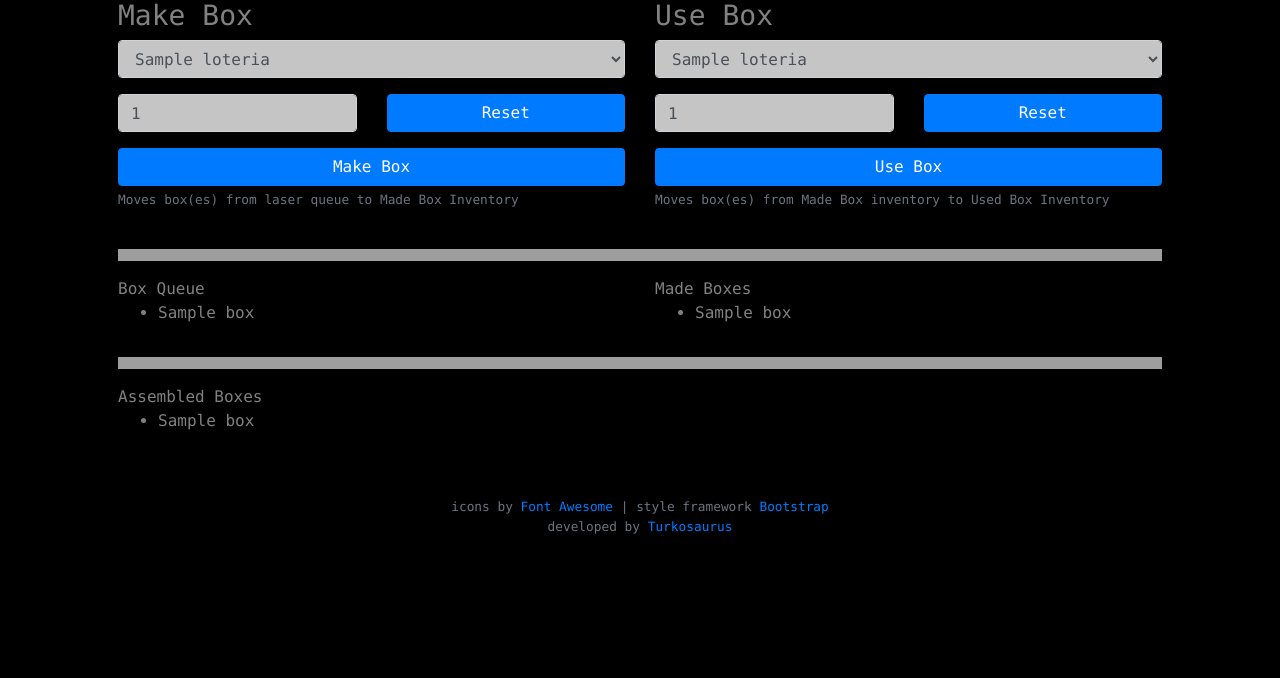
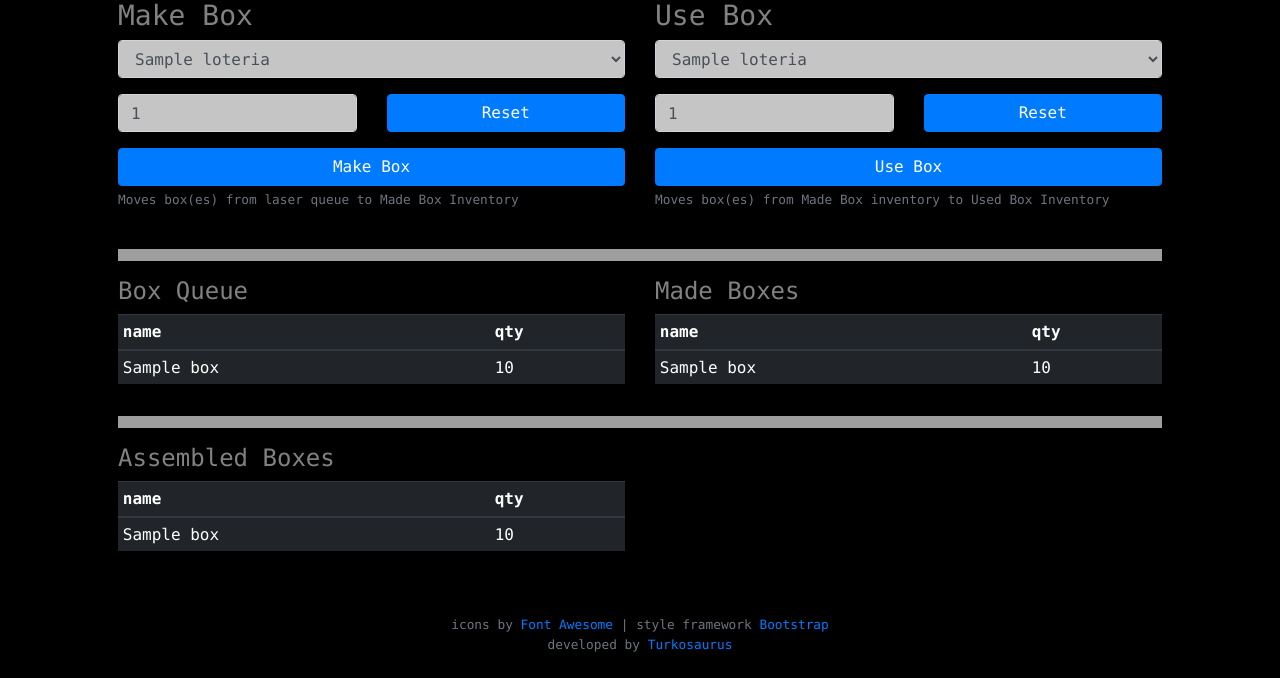
Before and after one commit to turkosaurus/nailivic, a Flask app: template templates/boxes.html in a window 1280 px wide. Shown: the part 371-1049 px from the top of the page. Before the commit the page ends 905 px from the top, so only its background shows below. Run offline with Flask 2, Linux system fonts and the light colour scheme; the template is opened without the code that fills it: most values are stand-ins (such as "Sample title", 1, 10 or a date in 2020); parts of the project's set-up code (start-up, migrations or seed data) failed here and were passed over; some libraries are stand-ins or nearby versions.

Commit message:
all components for v1.0 are ready

```diff
--- a/application.py
+++ b/application.py
@@ -1695,44 +1695,42 @@ def config(path):
             usedboxes = request.form.get("wipe-usedboxes")
             projections = request.form.get("wipe-projections")
 
-            print(items)
+            message = ''
 
             if items == 'true':
                 # Wipe items
-                deleted = db.execute("DELETE FROM items")
-                flash(f"Success, {deleted} items wiped.")
-                return redirect("/admin")
+                removed = db.execute("DELETE FROM items")
+                message = str(removed) + " items deleted from inventory. "
 
             if parts == 'true':
                 # Wipe parts
                 removed = db.execute("DELETE FROM parts")
-                flash(f"Sucess, {removed} parts deleted from inventory.")
-                return redirect('/parts/backs')
+                message = message + str(removed) + " items deleted from inventory. "
 
             if boxes == 'true':
                 # Wipe used boxes
-                db.execute("DELETE FROM boxused")
-                return render_template('message.html', message="Success, used boxes wiped.")
+                removed = db.execute("DELETE FROM boxused")
+                message = message + str(removed) + " used boxes deleted from inventory. "
 
             if usedboxes == 'true':
                 # Wipe boxes
                 db.execute("DELETE FROM boxes")
-                return render_template('message.html', message="Success, boxes wiped.")
+                message = message + str(removed) + " boxes deleted from inventory. "
 
             if projections == 'true':
                 # Wipe projections
+
                 # Identify current cycle
                 active = db.execute("SELECT id, name, created_on FROM cycles WHERE current='TRUE'")
-                print(f"active cycle:{active}")
                 cycle = active[0]['id']
 
-                db.execute("DELETE FROM projections where cycle=:cycle", cycle=cycle)
-
-                flash("Success, current event's projections wiped.")
-                return redirect('/admin')
-
-            #TODO create counter and return number of sucessful rows per action
-            flash("Setup changes complete.")
+                removed = db.execute("DELETE FROM projections where cycle=:cycle", cycle=cycle)
+                message = message + str(removed) + " items removed from current event projections. "
+
+                removed = db.execute("DELETE FROM production")
+                message = message + str(removed) + " parts removed from current event laser queue."
+
+            flash(message)
             return redirect("/admin")
 
 
--- a/templates/admin.html
+++ b/templates/admin.html
@@ -83,8 +83,7 @@ Admin -
                     <small class="form-text text-muted">
                         <small class="form-text text-muted">
                             <small class="form-text text-muted">
-                                Adds .csv export to Event's projections using column C SKUs
-
+                                Adds .csv export to Event's projections using column C SKUs. Production table will not be built until Event Production is loaded from the Projections page.
                             </small>
                         </small>
                     </small>
@@ -224,6 +223,7 @@ Admin -
                 <h4>
                     Wipe Inventory
                 </h4>
+
                 <div class="form-group form-check">
                     <input type="checkbox" class="form-check-input" name="wipe-items" id="wipe-items" value="true">
                     <label class="form-check-label" for="wipe-items">Items</label>
--- a/templates/boxes.html
+++ b/templates/boxes.html
@@ -146,40 +146,97 @@ Items
 
     <div class="row">
         <div class="col-md-6 col-sm-12">
+            <h4>
                 Box Queue
-            <ul>
+            </h4>
+            <table class="table table-sm table-hover table-dark">
+                <thead>
+                    <tr>
+                        <th>
+                            name
+                        </th>
+                        <th>
+                            qty
+                        </th>
+                    </tr>
+                </thead>
+                <tbody>
                     {% for box in boxprod %}
-                    <li>
-                        {{ box }}
-                    </li>
+                        <tr>
+                            <td>
+                                {{ box.name }}
+                            </td>
+                            <td>
+                                {{ box.qty }}
+                            </td>
+                        </tr>
                     {% endfor %}
-            </ul>
+                </tbody>
+            </table>
         </div>
+
         <div class="col-md-6 col-sm-12">
+            <h4>
                 Made Boxes
-            <ul>
+            </h4>
+            <table class="table table-sm table-hover table-dark">
+                <thead>
+                    <row>
+                        <th>
+                            name
+                        </th>
+                        <th>
+                            qty
+                        </th>
+                    </row>
+                </thead>
+                <tbody>
                     {% for box in boxes %}
-                    <li>
-                        {{ box }}
-                    </li>
+                        <row>
+                            <td>
+                                {{ box.name }}
+                            </td>
+                            <td>
+                                {{ box.qty }}
+                            </td>
+                        </row>
                     {% endfor %}
-            </ul>
+                </tbody>
+            </table>
         </div>
     </div>
 
     <hr>
 
     <div class="row">
-        <div class="col">
+        <div class="col-md-6 col-sm-12">
+            <h4>
                 Assembled Boxes
-            <ul>
+            </h4>
+            <table class="table table-sm table-hover table-dark">
+                <thead>
+                    <tr>
+                        <th>
+                            name
+                        </th>
+                        <th>
+                            qty
+                        </th>
+                    </tr>
+                </thead>
+                <tbody>
                     {% for box in boxused %}
-                    <li>
-                        {{ box }}
-                    </li>
+                        <tr>
+                            <td>
+                                {{ box.name }}
+                            </td>
+                            <td>
+                                {{ box.qty }}
+                            </td>
+                        </tr>
                     {% endfor %}
-            </ul>
-
+                </tbody>
+            </table>
         </div>
     </div>
 
--- a/templates/parts.html
+++ b/templates/parts.html
@@ -218,11 +218,6 @@ Items
             {% endfor%}
         </div>
     </div>
-
     <br>
-    <hr>
-
-    <div class="row">
-    </div>
 </container>
 {% endblock %}
```
Lines whose indentation alone changed are shown as unchanged.
